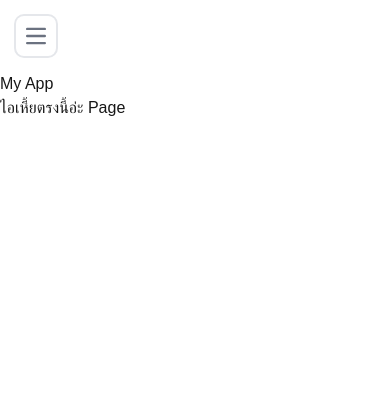
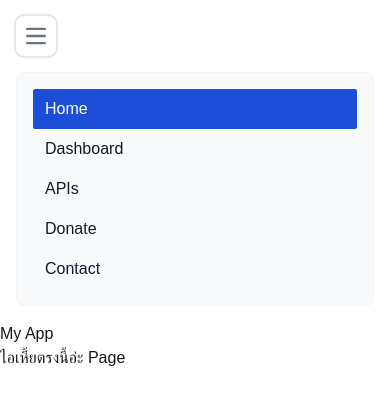
Before and after one commit to ACESunny/Chinanan, a Next.js app in the folder web/: page / in a window 390 px wide. Both pictures are taken after a click on the button "Open main menu". Shown: the top 404 px of the page. Built offline with nearby package versions, Linux system fonts and the light colour scheme.

Commit message:
Update nav.jsx

```diff
--- a/web/src/app/component/nav.jsx
+++ b/web/src/app/component/nav.jsx
@@ -1,35 +1,84 @@
-import React from "react";
+import React, { useState } from "react";
 
 function Nav() {
+  const [isMenuOpen, setIsMenuOpen] = useState(false);
+
+  const toggleMenu = () => {
+    setIsMenuOpen(!isMenuOpen);
+  };
+
   return (
-    <nav class="bg-white border-gray-200 dark:bg-gray-900">
-        <div class="max-w-screen-xl flex flex-wrap items-center justify-between mx-auto p-4">
-            {/* <a href="*" class="flex items-center space-x-3 rtl:space-x-reverse">
-                <img src="https://flowbite.com/docs/images/logo.svg" class="h-8" alt="Flowbite Logo" />
-                <span class="self-center text-2xl font-semibold whitespace-nowrap dark:text-white">Sun.</span>
-            </a> */}
-            <button data-collapse-toggle="navbar-default" type="button" class="inline-flex items-center p-2 w-10 h-10 justify-center text-sm text-gray-500 rounded-lg md:hidden hover:bg-gray-100 focus:outline-none focus:ring-2 focus:ring-gray-200 dark:text-gray-400 dark:hover:bg-gray-700 dark:focus:ring-gray-600" aria-controls="navbar-default" aria-expanded="false">
-                <span class="sr-only">Open main menu</span>
-                <svg class="w-5 h-5" aria-hidden="true" xmlns="http://www.w3.org/2000/svg" fill="none" viewBox="0 0 17 14">
-                    <path stroke="currentColor" stroke-linecap="round" stroke-linejoin="round" stroke-width="2" d="M1 1h15M1 7h15M1 13h15"/>
+    <nav className="bg-white border-gray-200 dark:bg-gray-900">
+      <div className="max-w-screen-xl flex flex-wrap items-center justify-between mx-auto p-4">
+        <button
+          type="button"
+          className="inline-flex items-center p-2 w-10 h-10 justify-center text-sm text-gray-500 rounded-lg md:hidden hover:bg-gray-100 focus:outline-none focus:ring-2 focus:ring-gray-200 dark:text-gray-400 dark:hover:bg-gray-700 dark:focus:ring-gray-600"
+          onClick={toggleMenu}
+          aria-expanded={isMenuOpen}
+          aria-controls="navbar-default"
+        >
+          <span className="sr-only">Open main menu</span>
+          <svg
+            className="w-5 h-5"
+            aria-hidden="true"
+            xmlns="http://www.w3.org/2000/svg"
+            fill="none"
+            viewBox="0 0 17 14"
+          >
+            <path
+              stroke="currentColor"
+              strokeLinecap="round"
+              strokeLinejoin="round"
+              strokeWidth="2"
+              d="M1 1h15M1 7h15M1 13h15"
+            />
           </svg>
         </button>
-            <div class="hidden w-full md:block md:w-auto" id="navbar-default">
-                <ul class="font-medium flex flex-col p-4 md:p-0 mt-4 border border-gray-100 rounded-lg bg-gray-50 md:flex-row md:space-x-8 rtl:space-x-reverse md:mt-0 md:border-0 md:bg-white dark:bg-gray-800 md:dark:bg-gray-900 dark:border-gray-700">
+        <div
+          className={`${isMenuOpen ? "block" : "hidden"} w-full md:block md:w-auto`}
+          id="navbar-default"
+        >
+          <ul className="font-medium flex flex-col p-4 md:p-0 mt-4 border border-gray-100 rounded-lg bg-gray-50 md:flex-row md:space-x-8 rtl:space-x-reverse md:mt-0 md:border-0 md:bg-white dark:bg-gray-800 md:dark:bg-gray-900 dark:border-gray-700">
             <li>
-                        <a href="#" class="block py-2 px-3 text-white bg-blue-700 rounded-sm md:bg-transparent md:text-blue-700 md:p-0 dark:text-white md:dark:text-blue-500" aria-current="page">Home</a>
+              <a
+                href="#"
+                className="block py-2 px-3 text-white bg-blue-700 rounded-sm md:bg-transparent md:text-blue-700 md:p-0 dark:text-white md:dark:text-blue-500"
+                aria-current="page"
+              >
+                Home
+              </a>
             </li>
             <li>
-                        <a href="#" class="block py-2 px-3 text-gray-900 rounded-sm hover:bg-gray-100 md:hover:bg-transparent md:border-0 md:hover:text-blue-700 md:p-0 dark:text-white md:dark:hover:text-blue-500 dark:hover:bg-gray-700 dark:hover:text-white md:dark:hover:bg-transparent">Dashboard</a>
+              <a
+                href="#"
+                className="block py-2 px-3 text-gray-900 rounded-sm hover:bg-gray-100 md:hover:bg-transparent md:border-0 md:hover:text-blue-700 md:p-0 dark:text-white md:dark:hover:text-blue-500 dark:hover:bg-gray-700 dark:hover:text-white md:dark:hover:bg-transparent"
+              >
+                Dashboard
+              </a>
             </li>
             <li>
-                        <a href="#" class="block py-2 px-3 text-gray-900 rounded-sm hover:bg-gray-100 md:hover:bg-transparent md:border-0 md:hover:text-blue-700 md:p-0 dark:text-white md:dark:hover:text-blue-500 dark:hover:bg-gray-700 dark:hover:text-white md:dark:hover:bg-transparent">APIs</a>
+              <a
+                href="#"
+                className="block py-2 px-3 text-gray-900 rounded-sm hover:bg-gray-100 md:hover:bg-transparent md:border-0 md:hover:text-blue-700 md:p-0 dark:text-white md:dark:hover:text-blue-500 dark:hover:bg-gray-700 dark:hover:text-white md:dark:hover:bg-transparent"
+              >
+                APIs
+              </a>
             </li>
             <li>
-                        <a href="#" class="block py-2 px-3 text-gray-900 rounded-sm hover:bg-gray-100 md:hover:bg-transparent md:border-0 md:hover:text-blue-700 md:p-0 dark:text-white md:dark:hover:text-blue-500 dark:hover:bg-gray-700 dark:hover:text-white md:dark:hover:bg-transparent">Donate</a>
+              <a
+                href="#"
+                className="block py-2 px-3 text-gray-900 rounded-sm hover:bg-gray-100 md:hover:bg-transparent md:border-0 md:hover:text-blue-700 md:p-0 dark:text-white md:dark:hover:text-blue-500 dark:hover:bg-gray-700 dark:hover:text-white md:dark:hover:bg-transparent"
+              >
+                Donate
+              </a>
             </li>
             <li>
-                        <a href="#" class="block py-2 px-3 text-gray-900 rounded-sm hover:bg-gray-100 md:hover:bg-transparent md:border-0 md:hover:text-blue-700 md:p-0 dark:text-white md:dark:hover:text-blue-500 dark:hover:bg-gray-700 dark:hover:text-white md:dark:hover:bg-transparent">Contact</a>
+              <a
+                href="#"
+                className="block py-2 px-3 text-gray-900 rounded-sm hover:bg-gray-100 md:hover:bg-transparent md:border-0 md:hover:text-blue-700 md:p-0 dark:text-white md:dark:hover:text-blue-500 dark:hover:bg-gray-700 dark:hover:text-white md:dark:hover:bg-transparent"
+              >
+                Contact
+              </a>
             </li>
           </ul>
         </div>
```
Lines whose indentation alone changed are shown as unchanged.
